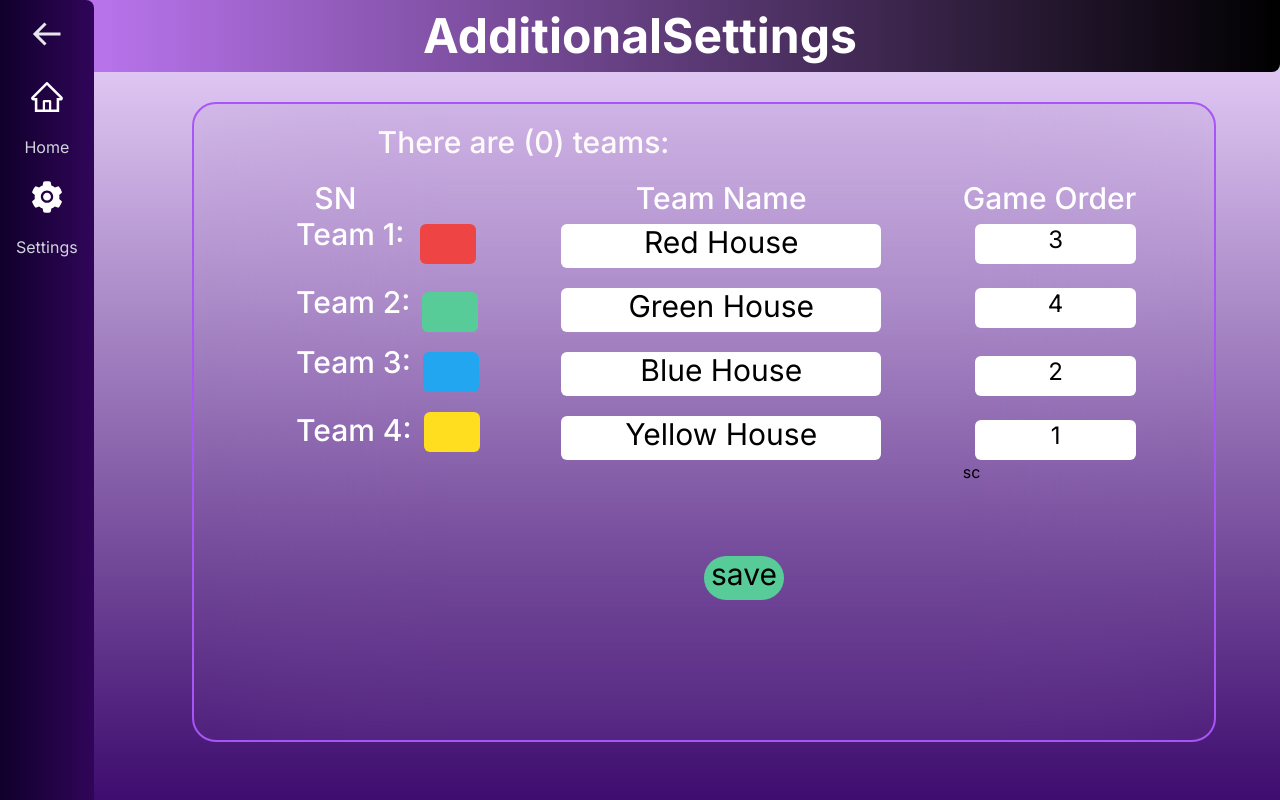
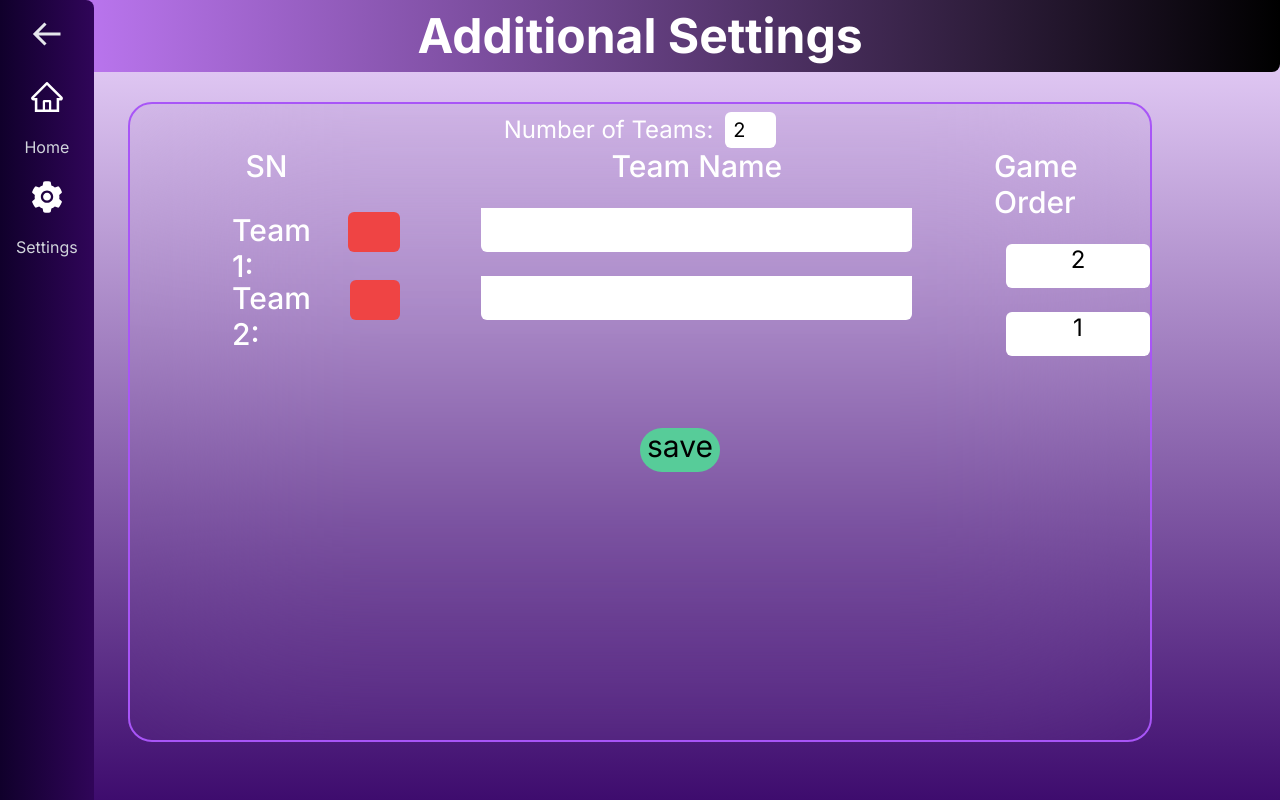
Before and after one commit to cdyniranjan7321/Quiz_App_Project_in_React_Js, a Next.js app: page /additionalsettings in a window 1280 px wide. Built offline with nearby package versions, Linux system fonts and the light colour scheme.

Commit message:
modified additional setting page and setting page

```diff
--- a/src/app/additionalsettings/page.tsx
+++ b/src/app/additionalsettings/page.tsx
@@ -1,14 +1,14 @@
 'use client'
 import Navbar from '@/components/Navbar'
 import Sidebar from '@/components/Sidebar'
-import { useSearchParams } from 'next/navigation'
-import React, { useState, useEffect } from 'react'
+import React, { useState, useEffect,ChangeEvent } from 'react'
 const AdditionalSettings = () => {
   const [isSidebarShown, setIsSidebarShown] = useState(true)
   // this is used to have boolean value true for issidebarshown
-  const searchParams = useSearchParams()
-  const numberOfTeams = searchParams.get('numberOfTeams')
-  const numOfTeams = numberOfTeams !== null ? parseInt(numberOfTeams) : 0
+  const [numberOfTeams, setNumberOfTeams] = useState(2) // State to store the number of teams
+  const handleTeamNumber = (event: ChangeEvent<HTMLInputElement>) => {
+    setNumberOfTeams(Number(event.target.value)) // Update the state with the new number of teams
+  }
   useEffect(() => {
     const handleResize = () => {
       const screenWidth = window.innerWidth
@@ -28,7 +28,44 @@ const AdditionalSettings = () => {
       window.removeEventListener('resize', handleResize)
     }
   }, [])
+  const teams = Array.from(
+    { length: numberOfTeams },
+    (_, index) => `Team ${index + 1}`
+  )
 
+  const [houseNames, setHouseNames] = useState([]) // State to store the house names
+
+  const handleHouseNameChange = (index: number, event: ChangeEvent<HTMLInputElement>) => {
+    const [houseNames, setHouseNames] = useState<string[]>([]);
+    const updatedHouseNames = [...houseNames]
+    updatedHouseNames[index] = event.target.value
+    setHouseNames(updatedHouseNames)
+  }
+
+  const generateHouseInputs = () => {
+    return Array.from({ length: numberOfTeams }, (_, index) => (
+      <div
+        key={index}
+        className='bg-white pb-2 flex justify-center rounded-md mt-6'
+      >
+        <input
+          type='text'
+          value={houseNames[index] || ''}
+          onChange={(event) => handleHouseNameChange(index, event)}
+        />
+      </div>
+    ))
+  }
+const generateOrderNumbers = () => {
+    return Array.from({ length: numberOfTeams }, (_, index) => (
+      <h2
+        key={index}
+        className='bg-white flex justify-center rounded-md pb-3 w-50 mt-6'
+      >
+        {numberOfTeams - index}
+      </h2>
+    ));
+  };
   return (
     <div className=' h-screen w-screen z-0 '>
       {/* this is to make the div have full screen as the page */}
@@ -36,80 +73,56 @@ const AdditionalSettings = () => {
       <div className='absolute left-0 top-0 z-20 w-full '>
         {/* this makes from left side 0 and from top side 0 with absolute */}
         <div className=''>
-          <Navbar title='AdditionalSettings' />{' '}
+          <Navbar title='Additional Settings' />{' '}
         </div>
       </div>
       <div className='absolute left-0 top-0 z-30 h-full'>
         <Sidebar isSidebarShown={isSidebarShown} />
       </div>
       <div className='absolute top-0 left-0 z-10 w-full h-full bg-gradient-to-b from-[#EED8FF] to-[#3E0C6E]'>
-        <div className='  mt-[8%]   absolute backdrop-blur-4xl  border-2 border-purple-500 rounded-3xl w-[80%] h-[80%] ml-[15%]   '>
-          <div className='flex flex-col justify-center '>
-            <h1 className='text-3xl font-medium text-custom-White pl-[18%] pt-5 pb-5'>
-              There are ({numOfTeams}) teams:
-            </h1>
+        <div className='  mt-[8%]   absolute backdrop-blur-4xl  border-2 border-purple-500 rounded-3xl w-[80%] h-[80%] ml-[10%]'>
+          <div className='flex flex-col justify-center'>
+            {/* the above line is the one that holds the team division page */}
+            <div className='  flex justify-center gap-3 items-center pt-2'>
+              <span className='text-2xl text-white  '> Number of Teams:</span>
+              <input
+                type='number'
+                className='rounded-md px-2 py-1  text-xl w-[5%]  outline-none '
+                id=''
+                placeholder=''
+                max={20}
+                min={2}
+                value={numberOfTeams}
+                onChange={handleTeamNumber}
+              />
+            </div>
             <div className=' flex flex-row  '>
               <div className=' text-white text-3xl font-medium ml-[10%]'>
-                <h1 className='pl-[10%] backdrop-blur-md  w-[130%]'>SN</h1>
-                <div className='flex flex-row    h-14 w-30'>
-                  <h2>Team 1:</h2>
-                  <div className='bg-red-500 h-10 w-14 ml-4 mt-2  rounded-md'></div>
-                </div>
-                <div className=' flex flex-row mt-3'>
-                  <h3>Team 2:</h3>
-                  <div className='bg-[#57CC99] h-10 w-14  ml-3 mt-2  rounded-md'></div>
-                </div>
-                <div className=' flex flex-row mt-3'>
-                  <h4>Team 3:</h4>
-                  <div className='bg-[#23A6F0] h-10 w-14  ml-3 mt-2  rounded-md'></div>
-                </div>
-                <div className='  flex flex-row mt-5'>
-                  <h5 className=''>Team 4:</h5>
-                  <div className='bg-[#FFDD1F] h-10 w-14  ml-3 mt- rounded-md'></div>
-                </div>
+                <h1 className='pl-[8%] backdrop-blur-md  w-[130%] mb-2'>
+                  SN
+                  </h1>
+                {teams.map((team, index) => (
+                  <div key={index} className='flex flex-row h-10 w-30 mt-7 '>
+                    <h2>{team}:</h2>
+                    <div className='bg-red-500 h-10 w-14 ml-4 rounded-md'></div>
+                  </div>
+                ))}
               </div>
               <div className=' text-3xl pl-[8%]'>
                 <h1 className='text-white mb-2  flex justify-center font-medium '>
                   Team Name
                 </h1>
                 <div className='text-black'>
-                  <h2 className='bg-white w-[100%] pb-2 flex justify-center rounded-md '>
-                    {' '}
-                    Red House
-                  </h2>
-                  <h3 className='bg-white w-80  pb-2 flex justify-center rounded-md mt-5 '>
-                    Green House
-                  </h3>
-                  <h4 className='bg-white w-80 pb-2 flex justify-center rounded-md mt-5'>
-                    Blue House
-                  </h4>
-                  <h5 className='bg-white w-80 pb-2 flex justify-center rounded-md mt-5'>
-                    {' '}
-                    Yellow House
-                  </h5>
+                  {generateHouseInputs()}
                 </div>
               </div>
               <div className='pl-[8%] '>
                 <h1 className='text-white text-3xl  font-medium mb-2'>
                   Game Order
                 </h1>
-                <div className=' text-black text-2xl items-center pl-3'>
-                  <h2 className='bg-white flex justify-center rounded-md pb-2 w-50'>
-                    {' '}
-                    3
-                  </h2>
-                  <h3 className='bg-white flex justify-center rounded-md  pb-2 w-50 mt-6'>
-                    {' '}
-                    4{' '}
-                  </h3>
-                  <h4 className='bg-white flex justify-center rounded-md  pb-2  w-50 mt-7'>
-                    2
-                  </h4>
-                  <h5 className='bg-white flex justify-center rounded-md pb-2 w-50 mt-6'>
-                    1
-                  </h5>
+                <div className=' text-black text-2xl text-center pl-3'>
+                  {generateOrderNumbers()}
                 </div>
-                <div>sc</div>
               </div>
             </div>
             <button className='text-black text-3xl bg-[#57CC99] rounded-full w-20 flex items-center justify-center  ml-[50%]  pb-2 mt-[7%]'>
--- a/src/app/settings/page.tsx
+++ b/src/app/settings/page.tsx
@@ -1,47 +1,18 @@
-"use client"
-import Navbar from "@/components/Navbar"
-import { AiFillSetting as Setting } from "react-icons/ai"
-import React, {ChangeEvent, useState } from "react"
-import { useRouter } from "next/navigation"
-
+'use client'
+import Navbar from '@/components/Navbar'
+import React, {useState, ChangeEvent} from 'react'
+import AdditionalSettings from '../additionalsettings/page'
 const Settings = () => {
-const router=useRouter()
-const [numberOfTeams, setNumberOfTeams] = useState("")
-
-const handleadditionalsettingsClick = (numberOfTeams:number) => {
-  router.push(`/additionalsettings?numberOfTeams=${numberOfTeams}`)
-}
-const handleNumberOfTeamsChange = (event: ChangeEvent<HTMLInputElement>) => {
-  setNumberOfTeams(event.target.value);
-};
 
   return (
+
     <div className=' bg-gradient-to-b from-[#EED8FF] to-[#3E0C6E] h-screen w-full'>
       <Navbar title='Settings' />
+      <div className=' flex flex-col   items-center justify-center pt-4 w-full'>
 
-      <div className=' flex flex-col   items-center justify-center  pt-[16%] w-full'>
-        <div className='  flex justify-center gap-3 items-center'>
-          <span className='text-2xl text-white  '> Number of Teams:</span>
-
-          <input
-            type='number'
-            className='rounded-md px-2 py-1  text-xl  h-[100%] w-[50%]  outline-none '
-            id=''
-            placeholder='Enter number of teams'max={10} value={numberOfTeams} onChange={handleNumberOfTeamsChange}
-          />
-        </div>
-        <div className='flex-row h-[9vh] w-[38%] bg-[#3C096C] flex justify-center items-center mt-8 rounded-full'>
-          <button className='text-white text-3xl' onClick={()=>handleadditionalsettingsClick(parseInt(numberOfTeams))}> Additional settings</button>
-          <div className='text-white pl-4 text-3xl '>
-            <Setting />
-          </div>
-        </div>
-        <button className='mt-[6%] bg-[#57CC99] h-10 w-[6%] text-bold text-2xl rounded-full outline-none border-none'>
-          Save
-        </button>
+        <AdditionalSettings />
       </div>
     </div>
   )
 }
-
 export default Settings
```
